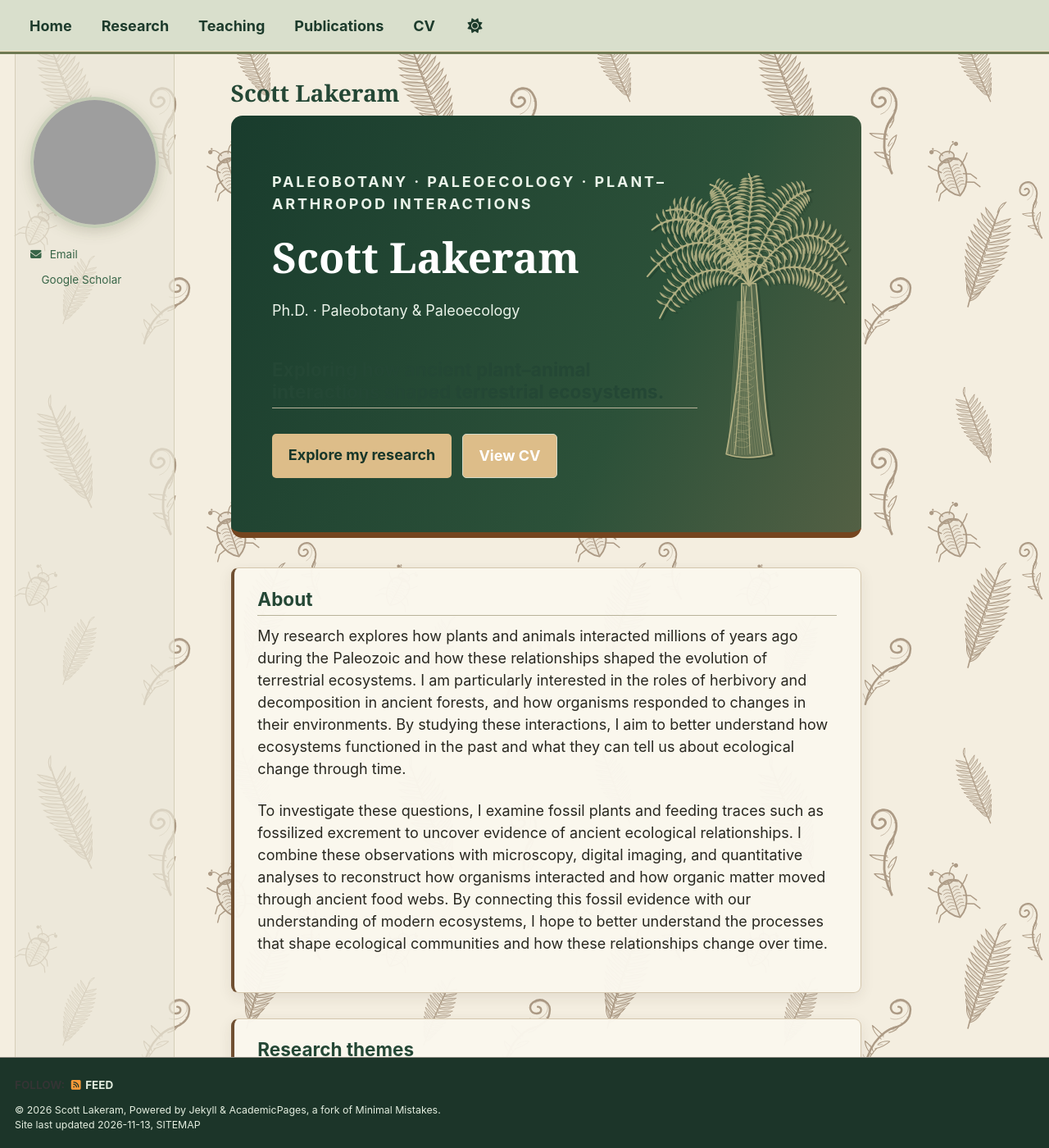
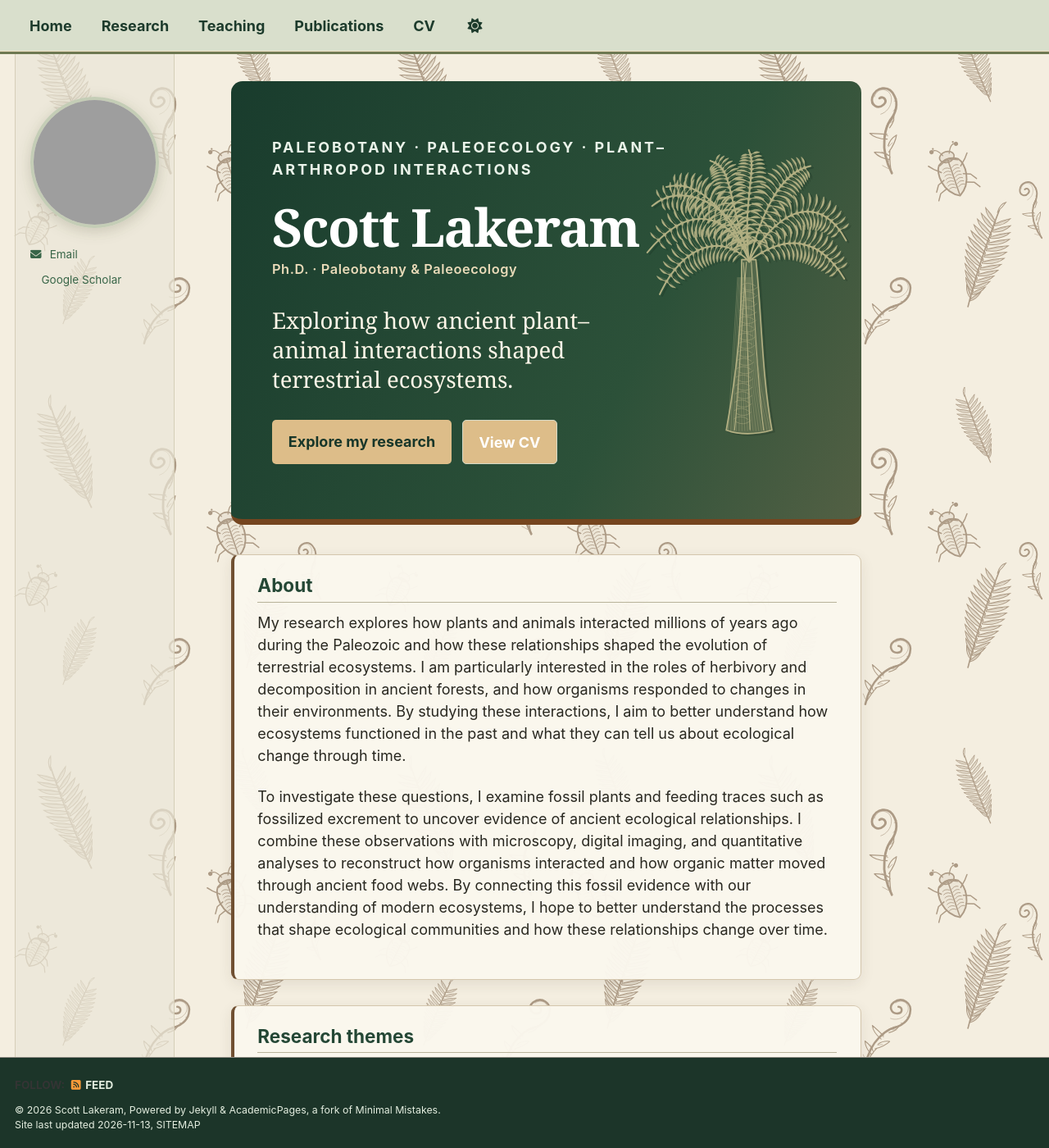
Before and after one commit to slakeram/slakeram.github.io, a Jekyll site: the page built from _pages/about.md, in a window 1280 px wide and 1400 px high. Shown: the whole window at 82% size. Built offline with Jekyll 4.4.1, drawn with Linux system fonts in a browser that asks for light colours; a script bundle is joined from its source files by our own code; a style sheet for code colours, icons or effects is not loaded; grey boxes are pictures that could not be loaded.

Commit message:
Style prominent homepage name and accessible research statement

```diff
--- a/assets/css/botanical.css
+++ b/assets/css/botanical.css
@@ -272,3 +272,37 @@ body:has(.kolam-cv) {--kolam-horizontal:url("/images/kolam-cv-horizontal.svg");}
 .greedy-nav .visible-links > li,
 .greedy-nav .visible-links > li > a {background:#d9dfcc!important;}
 .greedy-nav .visible-links a {font-weight:700!important;color:#1d3b2c!important;}
+
+/* Personal homepage hierarchy: lead with the researcher, then the research. */
+body:has(.botanical-hero) .page__title {display:none;}
+.botanical-hero .botanical-hero-name {
+  font-family:Georgia,serif;
+  font-size:clamp(2.65rem,5vw,4.6rem);
+  line-height:1.05;
+  letter-spacing:-.025em;
+  margin:.45rem 0 .35rem;
+  color:#fff;
+  text-wrap:balance;
+}
+.botanical-hero .botanical-hero-degree {
+  font-size:.91rem;
+  font-weight:600;
+  letter-spacing:.035em;
+  color:#eadbb9;
+  margin:0 0 1.75rem;
+}
+.botanical-hero .botanical-hero-focus {
+  font-family:Georgia,serif;
+  font-size:clamp(1.3rem,2.15vw,2rem);
+  font-weight:500;
+  line-height:1.32;
+  color:#fff7e8;
+  border:0;
+  padding:0;
+  margin:0;
+  max-width:31rem;
+  text-wrap:pretty;
+}
+@media(max-width:760px){
+  .botanical-hero .botanical-hero-focus {max-width:100%;}
+}
```
